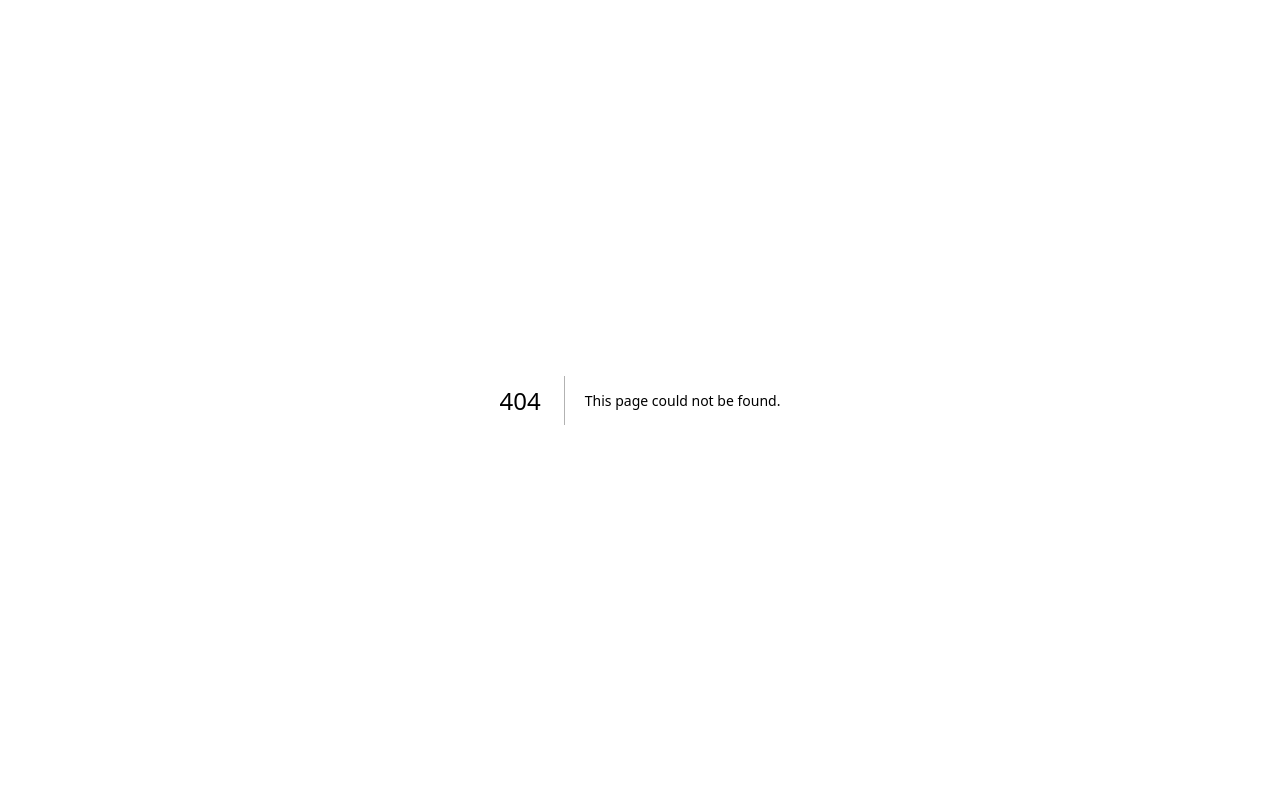
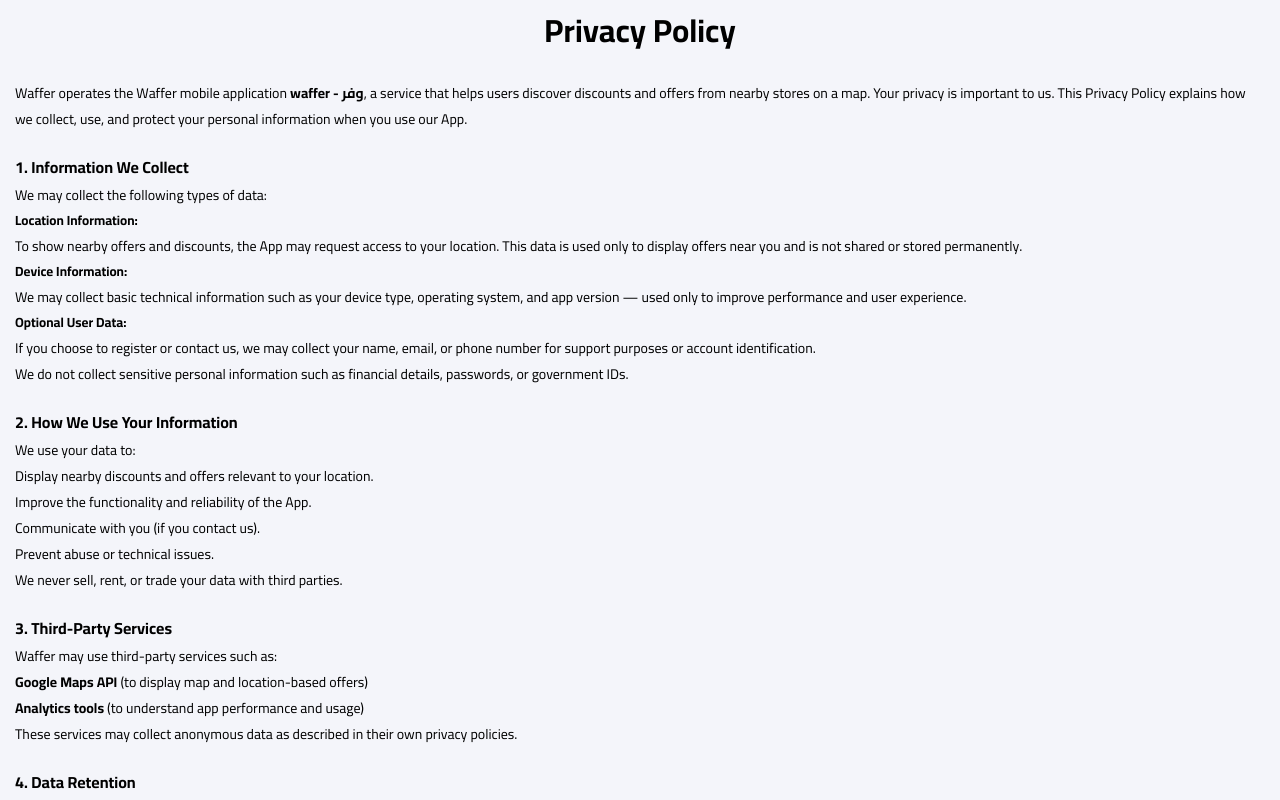
Before and after one commit to Hamdi-Ammari3/waffer-store-dash, a Next.js app: page /privacy in a window 1280 px wide. Before the commit this address had no page. Built offline with nearby package versions, Linux system fonts and the light colour scheme.

Commit message:
adding privacy policies

```diff
--- /dev/null
+++ b/app/privacy/page.js
@@ -0,0 +1,110 @@
+import React from 'react'
+
+const page = () => {
+  return (
+    <div className='privacy-container'>
+      <div className='privacy-container-title'>
+        <h1>Privacy Policy</h1>
+      </div>
+      <div className='privacy-container-main'>
+
+        <div style={{marginTop:'20px'}}>
+          <p>
+            Waffer operates the Waffer mobile application <strong>waffer - وفر</strong>, a service that helps users discover discounts and offers from nearby stores on a map.
+            Your privacy is important to us. This Privacy Policy explains how we collect, use, and protect your personal information when you use our App.
+          </p>
+        </div>
+
+        <div>
+          <h4>1. Information We Collect</h4>
+          <div>
+            <p>We may collect the following types of data:</p>
+            <h5>Location Information:</h5>
+            <p>
+              To show nearby offers and discounts, the App may request access to your location. This data   is used only to display offers near you and is not shared or stored permanently.
+            </p>
+
+            <h5>Device Information:</h5>
+            <p>
+              We may collect basic technical information such as your device type, operating system, and app version — used only to improve performance and user experience.
+            </p>
+
+            <h5>Optional User Data:</h5>
+            <p>
+              If you choose to register or contact us, we may collect your name, email, or phone number for support purposes or account identification.
+            </p>
+
+            <p>
+              We do not collect sensitive personal information such as financial details, passwords, or government IDs.
+            </p>
+          </div>
+        </div>
+
+        <div>
+          <h4>2. How We Use Your Information</h4>
+          <p>We use your data to:</p>
+          <p>Display nearby discounts and offers relevant to your location.</p>
+          <p>Improve the functionality and reliability of the App.</p>
+          <p>Communicate with you (if you contact us).</p>
+          <p>Prevent abuse or technical issues.</p>
+          <p>We never sell, rent, or trade your data with third parties.</p>
+        </div>
+
+        <div>
+          <h4>3. Third-Party Services</h4>
+          <p>Waffer may use third-party services such as:</p>
+          <p><strong>Google Maps API</strong> (to display map and location-based offers)</p>
+          <p><strong>Analytics tools</strong> (to understand app performance and usage)</p>
+          <p>These services may collect anonymous data as described in their own privacy policies.</p>
+        </div>
+
+        <div>
+          <h4>4. Data Retention</h4>
+          <p>
+            We retain your data only as long as necessary for the purposes stated in this policy.
+            You may request deletion of your data at any time by contacting us.
+          </p>
+        </div>
+
+        <div>
+          <h4>5. Your Rights</h4>
+          <p>You have the right to:</p>
+          <p>Access or correct your personal data.</p>
+          <p>Request deletion of your data.</p>
+          <p>Withdraw consent for location access at any time in your device settings.</p>
+        </div>
+
+        <div>
+          <h4>6. Security</h4>
+          <p>
+            We use reasonable technical and organizational measures to protect your data against unauthorized access, loss, or misuse.
+          </p>
+        </div>
+
+        <div>
+          <h4>7. Children’s Privacy</h4>
+          <p>
+            Our App is not intended for children under 13 years old. We do not knowingly collect personal data from children.
+          </p>
+        </div>
+
+        <div>
+          <h4>8. Changes to This Policy</h4>
+          <p>
+            We may update this Privacy Policy from time to time. The latest version will always be available on our website or app.
+          </p>
+        </div>
+
+        <div>
+          <h4>9. Contact Us</h4>
+          <p>If you have questions or concerns about this Privacy Policy, you can contact us at:</p>
+          <p><strong>Email:</strong> elammari2022@gmail.com</p>
+          <p><strong>App Name:</strong>waffer - وفر</p>
+          <p></p>
+        </div>
+      </div>
+    </div>
+  )
+}
+
+export default page
--- a/app/style.css
+++ b/app/style.css
@@ -6,6 +6,22 @@
 #app-container{
     margin: 0;
     padding: 0;
+}
+.privacy-container{
+    height: 100vh;
+    padding-inline: 15px;
+    display: flex;
+    align-items: center;
+    justify-content: flex-start;
+    flex-direction: column;
+    overflow: auto;
+    background-color: #F4F5FA;
+}
+.privacy-container p {
+    font-size: 14px;
+}
+.privacy-container-main > div{
+    margin-bottom: 20px;
 }
 .login-container{
     height: 100vh;
```
Also changed, not shown: app/terms/page.js (added, +117 -0 lines).
